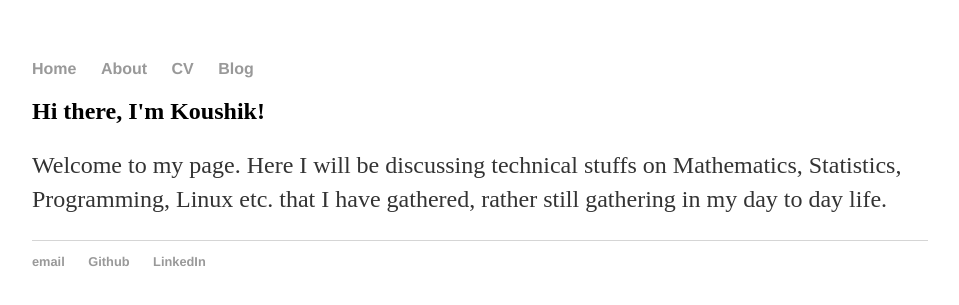
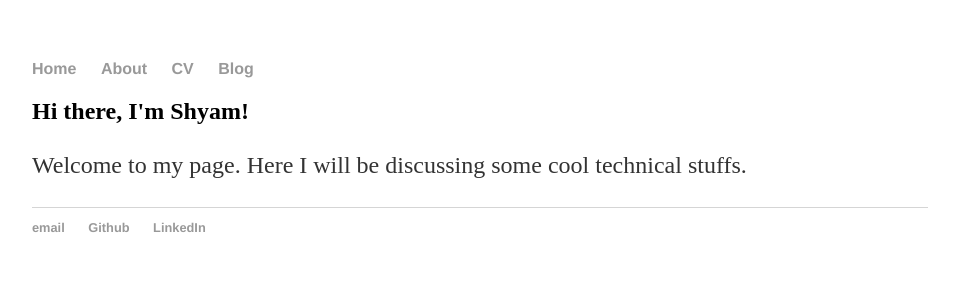
Before and after one commit to mothkoori/mothkoori.github.io, a Jekyll site: the page built from index.html, in a window 1280 px wide. Shown: the top 305 px of the page, without its empty margins (160-1119 px from the left). Built offline with Jekyll 4.4.1, drawn with Linux system fonts in a browser that asks for light colours.

Commit message:
second commit

```diff
--- a/index.html
+++ b/index.html
@@ -4,8 +4,8 @@ title: "Welcome"
 ---
 
 <div class="blurb">
-<h2>Hi there, I'm Koushik!</h2>
+<h2>Hi there, I'm Shyam!</h2>
 <p>
-Welcome to my page. Here I will be discussing technical stuffs on Mathematics, Statistics, Programming, Linux etc. that I have gathered, rather still gathering in my day to day life.
+Welcome to my page. Here I will be discussing some cool technical stuffs.
 </p>
 </div>
```
